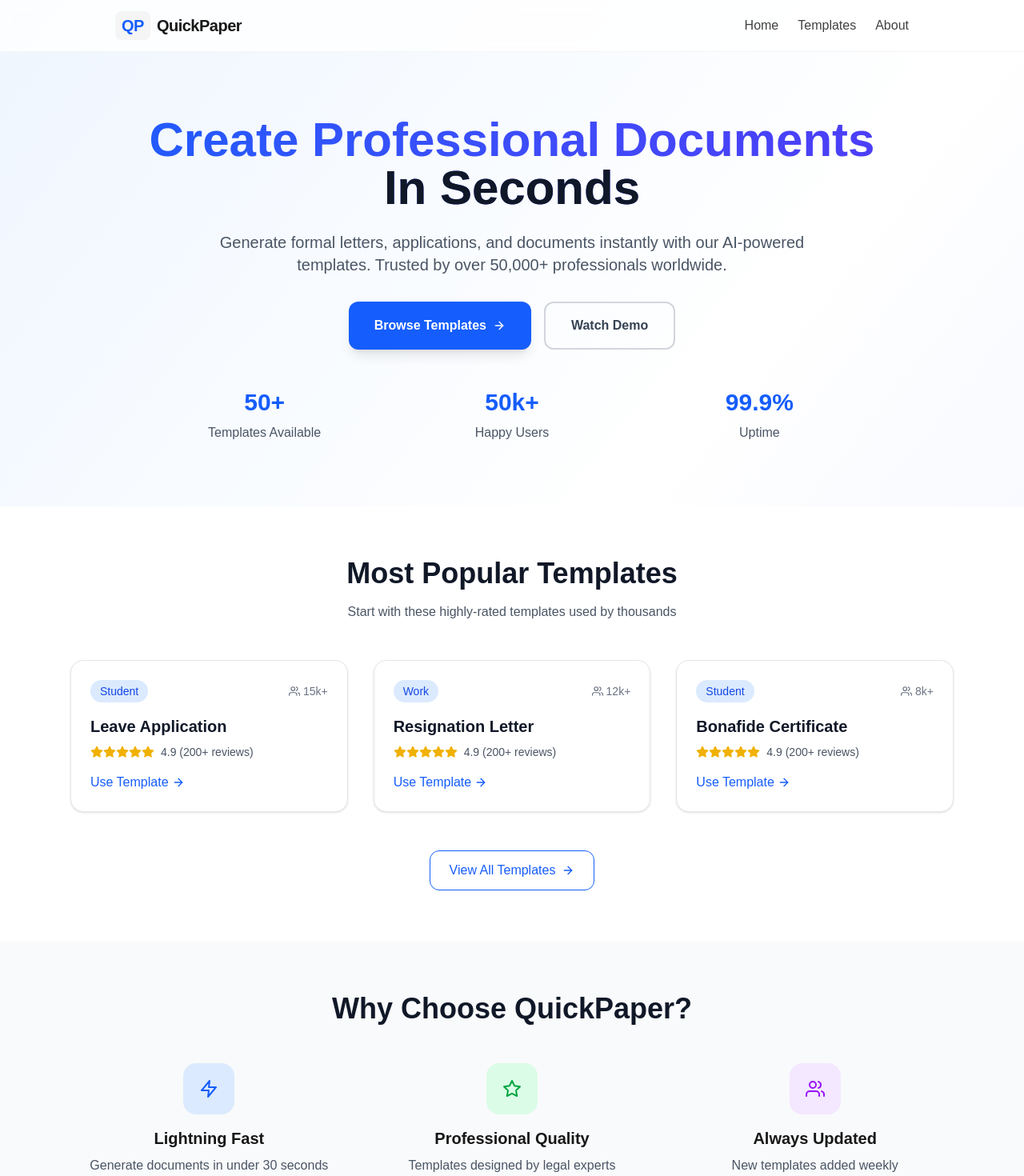
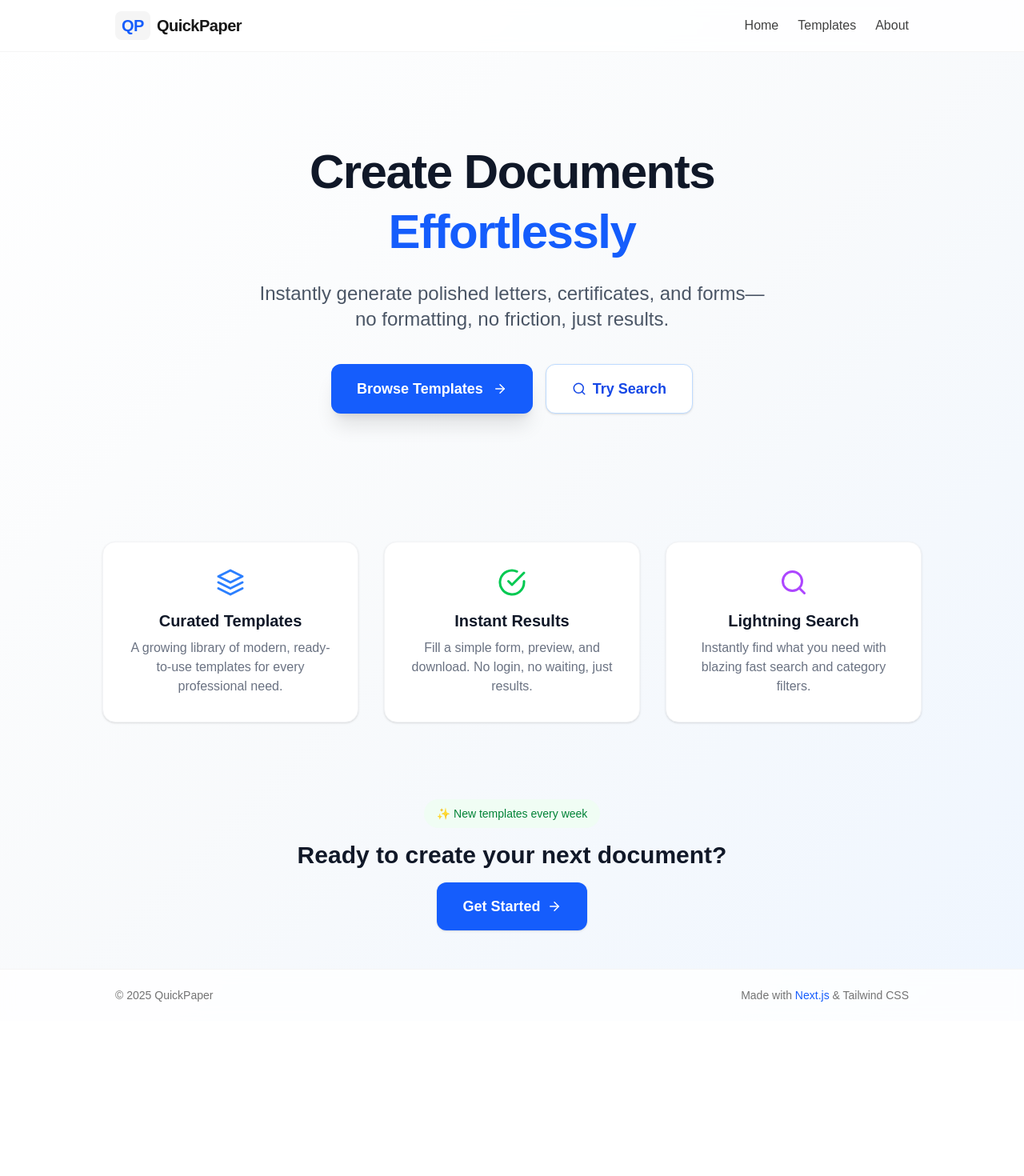
Before and after one commit to aditiappemane/QuickPaper, a Next.js app: page / in a window 1280 px wide. Shown: the top 1470 px of the page at 80% size. After the commit the page ends 1276 px from the top, so only its background shows below. Built offline with nearby package versions, Linux system fonts and the light colour scheme.

Commit message:
updated the page.tsx

```diff
--- a/src/app/page.tsx
+++ b/src/app/page.tsx
@@ -1,228 +1,97 @@
 "use client";
-import { useState, useEffect } from "react";
+import Link from "next/link";
+import {
+  FiArrowRight,
+  FiLayers,
+  FiSearch,
+  FiCheckCircle,
+} from "react-icons/fi";
 import Header from "@/components/Header";
 import Footer from "@/components/Footer";
-import Template from "./Template";
-import { motion } from "framer-motion";
-import Link from "next/link";
-import { FiArrowRight, FiStar, FiUsers, FiZap } from "react-icons/fi";
-
-const featuredTemplates = [
-  {
-    id: "leave-application",
-    title: "Leave Application",
-    category: "Student",
-    users: "15k+",
-  },
-  {
-    id: "resignation-letter",
-    title: "Resignation Letter",
-    category: "Work",
-    users: "12k+",
-  },
-  {
-    id: "bonafide-certificate",
-    title: "Bonafide Certificate",
-    category: "Student",
-    users: "8k+",
-  },
-];
 
 export default function HomePage() {
-  const [templateCount, setTemplateCount] = useState(0);
-
-  useEffect(() => {
-    const timer = setInterval(() => {
-      setTemplateCount((prev) => (prev < 50 ? prev + 1 : 50));
-    }, 50);
-    return () => clearInterval(timer);
-  }, []);
-
   return (
-    <div className="min-h-screen flex flex-col bg-gradient-to-br from-blue-50 via-white to-indigo-50">
+    <div className="min-h-screen flex flex-col bg-gradient-to-br from-white via-slate-50 to-blue-50">
       <Header />
-      <Template>
-        <main className="flex-1">
+      <main className="flex-1 flex flex-col items-center justify-center px-4">
         {/* Hero Section */}
-          <section className="py-20 px-6">
-            <div className="max-w-6xl mx-auto text-center">
-              <motion.div
-                initial={{ opacity: 0, y: 30 }}
-                animate={{ opacity: 1, y: 0 }}
-                transition={{ duration: 0.8 }}
-              >
-                <h1 className="text-6xl font-bold mb-6 bg-gradient-to-r from-blue-600 to-indigo-600 bg-clip-text text-transparent">
-                  Create Professional Documents
-                  <br />
-                  <span className="text-gray-900">In Seconds</span>
+        <section className="w-full max-w-3xl text-center py-28">
+          <h1 className="text-6xl font-extrabold text-gray-900 mb-6 tracking-tight leading-tight">
+            Create Documents <span className="text-blue-600">Effortlessly</span>
           </h1>
-                <p className="text-xl text-gray-600 mb-8 max-w-3xl mx-auto">
-                  Generate formal letters, applications, and documents instantly
-                  with our AI-powered templates. Trusted by over 50,000+
-                  professionals worldwide.
+          <p className="text-2xl text-gray-600 mb-10 font-light">
+            Instantly generate polished letters, certificates, and forms—
+            <br className="hidden md:block" />
+            no formatting, no friction, just results.
           </p>
-              </motion.div>
-
-              <motion.div
-                initial={{ opacity: 0, y: 20 }}
-                animate={{ opacity: 1, y: 0 }}
-                transition={{ delay: 0.3, duration: 0.6 }}
-                className="flex flex-col sm:flex-row gap-4 justify-center mb-12"
-              >
+          <div className="flex flex-col sm:flex-row gap-4 justify-center">
             <Link
               href="/templates"
-                  className="inline-flex items-center px-8 py-4 bg-blue-600 text-white font-semibold rounded-xl hover:bg-blue-700 transition-all shadow-lg hover:shadow-xl group"
+              className="inline-flex items-center justify-center px-8 py-4 bg-blue-600 text-white font-semibold rounded-xl text-lg shadow-xl hover:bg-blue-700 transition-all group"
             >
-                  Browse Templates
-                  <FiArrowRight className="ml-2 group-hover:translate-x-1 transition-transform" />
+              <span>Browse Templates</span>
+              <FiArrowRight className="ml-3 group-hover:translate-x-1 transition-transform" />
             </Link>
-                <button className="inline-flex items-center px-8 py-4 border-2 border-gray-300 text-gray-700 font-semibold rounded-xl hover:border-blue-600 hover:text-blue-600 transition-all">
-                  Watch Demo
-                </button>
-              </motion.div>
-
-              {/* Stats */}
-              <motion.div
-                initial={{ opacity: 0 }}
-                animate={{ opacity: 1 }}
-                transition={{ delay: 0.6 }}
-                className="grid grid-cols-1 md:grid-cols-3 gap-8 max-w-4xl mx-auto"
+            <Link
+              href="/templates"
+              className="inline-flex items-center justify-center px-8 py-4 bg-white text-blue-700 border border-blue-200 font-semibold rounded-xl text-lg shadow hover:bg-blue-50 transition-all"
             >
-                <div className="text-center">
-                  <div className="text-3xl font-bold text-blue-600 mb-2">
-                    {templateCount}+
-                  </div>
-                  <div className="text-gray-600">Templates Available</div>
-                </div>
-                <div className="text-center">
-                  <div className="text-3xl font-bold text-blue-600 mb-2">
-                    50k+
-                  </div>
-                  <div className="text-gray-600">Happy Users</div>
-                </div>
-                <div className="text-center">
-                  <div className="text-3xl font-bold text-blue-600 mb-2">
-                    99.9%
-                  </div>
-                  <div className="text-gray-600">Uptime</div>
-                </div>
-              </motion.div>
+              <FiSearch className="mr-2" />
+              Try Search
+            </Link>
           </div>
         </section>
 
-          {/* Featured Templates */}
-          <section className="py-16 bg-white">
-            <div className="max-w-6xl mx-auto px-6">
-              <motion.div
-                initial={{ opacity: 0, y: 20 }}
-                whileInView={{ opacity: 1, y: 0 }}
-                transition={{ duration: 0.6 }}
-                className="text-center mb-12"
-              >
-                <h2 className="text-4xl font-bold text-gray-900 mb-4">
-                  Most Popular Templates
-                </h2>
-                <p className="text-gray-600">
-                  Start with these highly-rated templates used by thousands
+        {/* Features Section */}
+        <section className="w-full max-w-5xl grid md:grid-cols-3 gap-8 mt-12">
+          <div className="bg-white rounded-2xl shadow border border-gray-100 p-8 flex flex-col items-center text-center hover:shadow-lg transition-all">
+            <FiLayers className="text-blue-500 text-4xl mb-4" />
+            <h3 className="text-xl font-semibold text-gray-900 mb-2">
+              Curated Templates
+            </h3>
+            <p className="text-gray-500 text-base">
+              A growing library of modern, ready-to-use templates for every
+              professional need.
             </p>
-              </motion.div>
-
-              <div className="grid md:grid-cols-3 gap-8">
-                {featuredTemplates.map((template, index) => (
-                  <motion.div
-                    key={template.id}
-                    initial={{ opacity: 0, y: 20 }}
-                    whileInView={{ opacity: 1, y: 0 }}
-                    transition={{ delay: index * 0.1, duration: 0.6 }}
-                    whileHover={{ y: -5 }}
-                    className="bg-white border border-gray-200 rounded-2xl p-6 shadow-sm hover:shadow-lg transition-all group"
-                  >
-                    <div className="flex items-center justify-between mb-4">
-                      <span className="px-3 py-1 bg-blue-100 text-blue-700 rounded-full text-sm font-medium">
-                        {template.category}
-                      </span>
-                      <div className="flex items-center text-sm text-gray-500">
-                        <FiUsers className="mr-1" />
-                        {template.users}
           </div>
+          <div className="bg-white rounded-2xl shadow border border-gray-100 p-8 flex flex-col items-center text-center hover:shadow-lg transition-all">
+            <FiCheckCircle className="text-green-500 text-4xl mb-4" />
+            <h3 className="text-xl font-semibold text-gray-900 mb-2">
+              Instant Results
+            </h3>
+            <p className="text-gray-500 text-base">
+              Fill a simple form, preview, and download. No login, no waiting,
+              just results.
+            </p>
           </div>
-                    <h3 className="text-xl font-semibold text-gray-900 mb-2 group-hover:text-blue-600 transition-colors">
-                      {template.title}
+          <div className="bg-white rounded-2xl shadow border border-gray-100 p-8 flex flex-col items-center text-center hover:shadow-lg transition-all">
+            <FiSearch className="text-purple-500 text-4xl mb-4" />
+            <h3 className="text-xl font-semibold text-gray-900 mb-2">
+              Lightning Search
             </h3>
-                    <div className="flex items-center text-yellow-500 mb-4">
-                      <FiStar className="fill-current" />
-                      <FiStar className="fill-current" />
-                      <FiStar className="fill-current" />
-                      <FiStar className="fill-current" />
-                      <FiStar className="fill-current" />
-                      <span className="text-gray-600 ml-2 text-sm">
-                        4.9 (200+ reviews)
-                      </span>
-                    </div>
-                    <Link
-                      href={`/${template.id}`}
-                      className="inline-flex items-center text-blue-600 font-medium hover:text-blue-700 transition-colors"
-                    >
-                      Use Template
-                      <FiArrowRight className="ml-1 group-hover:translate-x-1 transition-transform" />
-                    </Link>
-                  </motion.div>
-                ))}
-              </div>
-
-              <div className="text-center mt-12">
-                <Link
-                  href="/templates"
-                  className="inline-flex items-center px-6 py-3 border border-blue-600 text-blue-600 font-medium rounded-xl hover:bg-blue-600 hover:text-white transition-all"
-                >
-                  View All Templates
-                  <FiArrowRight className="ml-2" />
-                </Link>
-              </div>
+            <p className="text-gray-500 text-base">
+              Instantly find what you need with blazing fast search and category
+              filters.
+            </p>
           </div>
         </section>
 
-          {/* Features */}
-          <section className="py-16 bg-gray-50">
-            <div className="max-w-6xl mx-auto px-6">
-              <div className="text-center mb-12">
-                <h2 className="text-4xl font-bold text-gray-900 mb-4">
-                  Why Choose QuickPaper?
+        {/* Call to Action */}
+        <section className="w-full max-w-2xl text-center mt-24 mb-12">
+          <div className="inline-flex items-center px-4 py-2 bg-green-50 text-green-700 rounded-full text-sm font-medium mb-4">
+            {"✨"} New templates every week
+          </div>
+          <h2 className="text-3xl font-bold text-gray-900 mb-4">
+            Ready to create your next document?
           </h2>
-              </div>
-              <div className="grid md:grid-cols-3 gap-8">
-                <div className="text-center">
-                  <div className="w-16 h-16 bg-blue-100 rounded-2xl flex items-center justify-center mx-auto mb-4">
-                    <FiZap className="text-blue-600 text-2xl" />
-                  </div>
-                  <h3 className="text-xl font-semibold mb-2">Lightning Fast</h3>
-                  <p className="text-gray-600">
-                    Generate documents in under 30 seconds
-                  </p>
-                </div>
-                <div className="text-center">
-                  <div className="w-16 h-16 bg-green-100 rounded-2xl flex items-center justify-center mx-auto mb-4">
-                    <FiStar className="text-green-600 text-2xl" />
-                  </div>
-                  <h3 className="text-xl font-semibold mb-2">
-                    Professional Quality
-                  </h3>
-                  <p className="text-gray-600">
-                    Templates designed by legal experts
-                  </p>
-                </div>
-                <div className="text-center">
-                  <div className="w-16 h-16 bg-purple-100 rounded-2xl flex items-center justify-center mx-auto mb-4">
-                    <FiUsers className="text-purple-600 text-2xl" />
-                  </div>
-                  <h3 className="text-xl font-semibold mb-2">Always Updated</h3>
-                  <p className="text-gray-600">New templates added weekly</p>
-                </div>
-              </div>
-            </div>
+          <Link
+            href="/templates"
+            className="inline-flex items-center px-8 py-4 bg-blue-600 text-white font-semibold rounded-xl text-lg shadow hover:bg-blue-700 transition-all"
+          >
+            Get Started <FiArrowRight className="ml-2" />
+          </Link>
         </section>
       </main>
-      </Template>
       <Footer />
     </div>
   );
```
Lines whose indentation alone changed are shown as unchanged.
